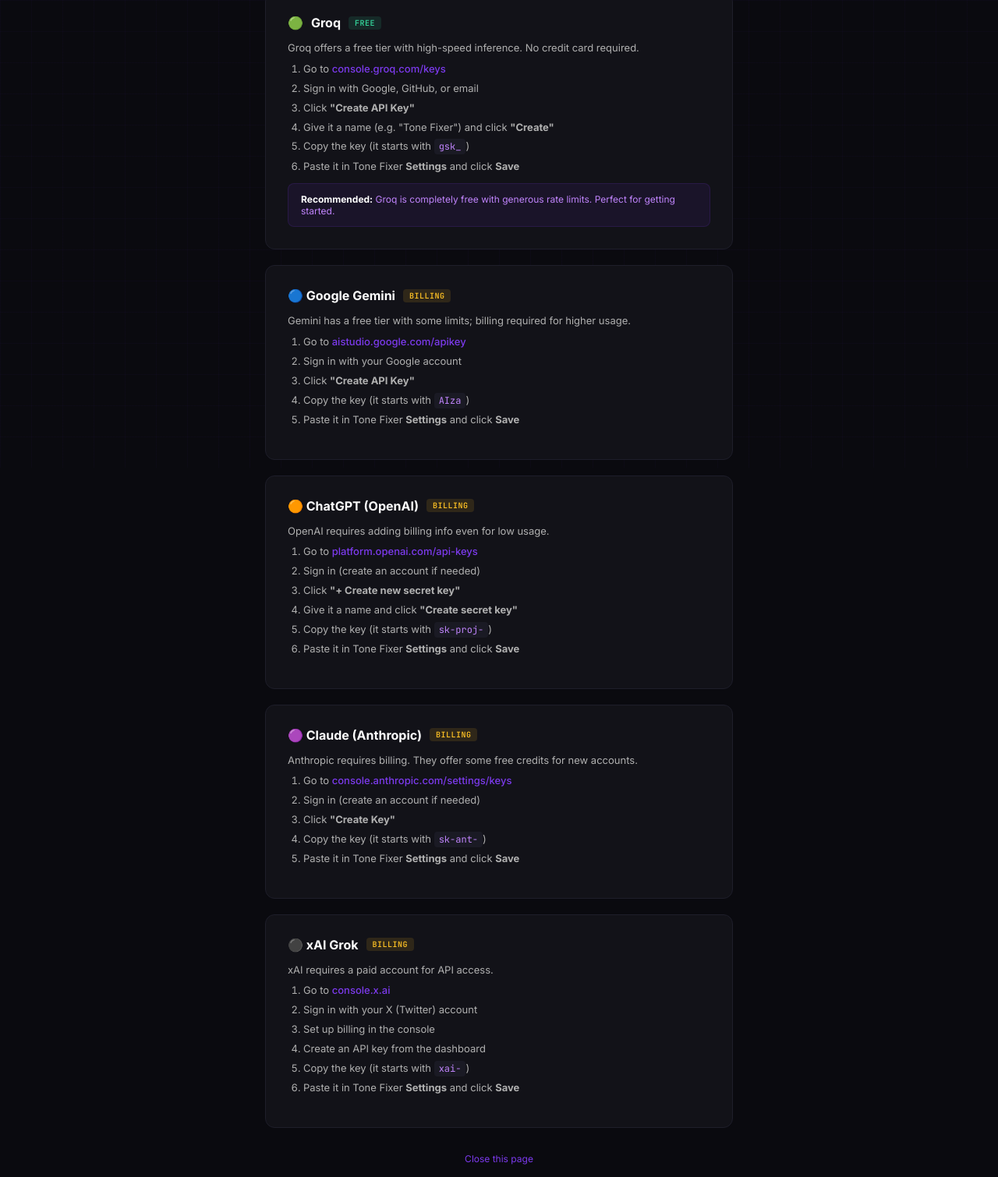
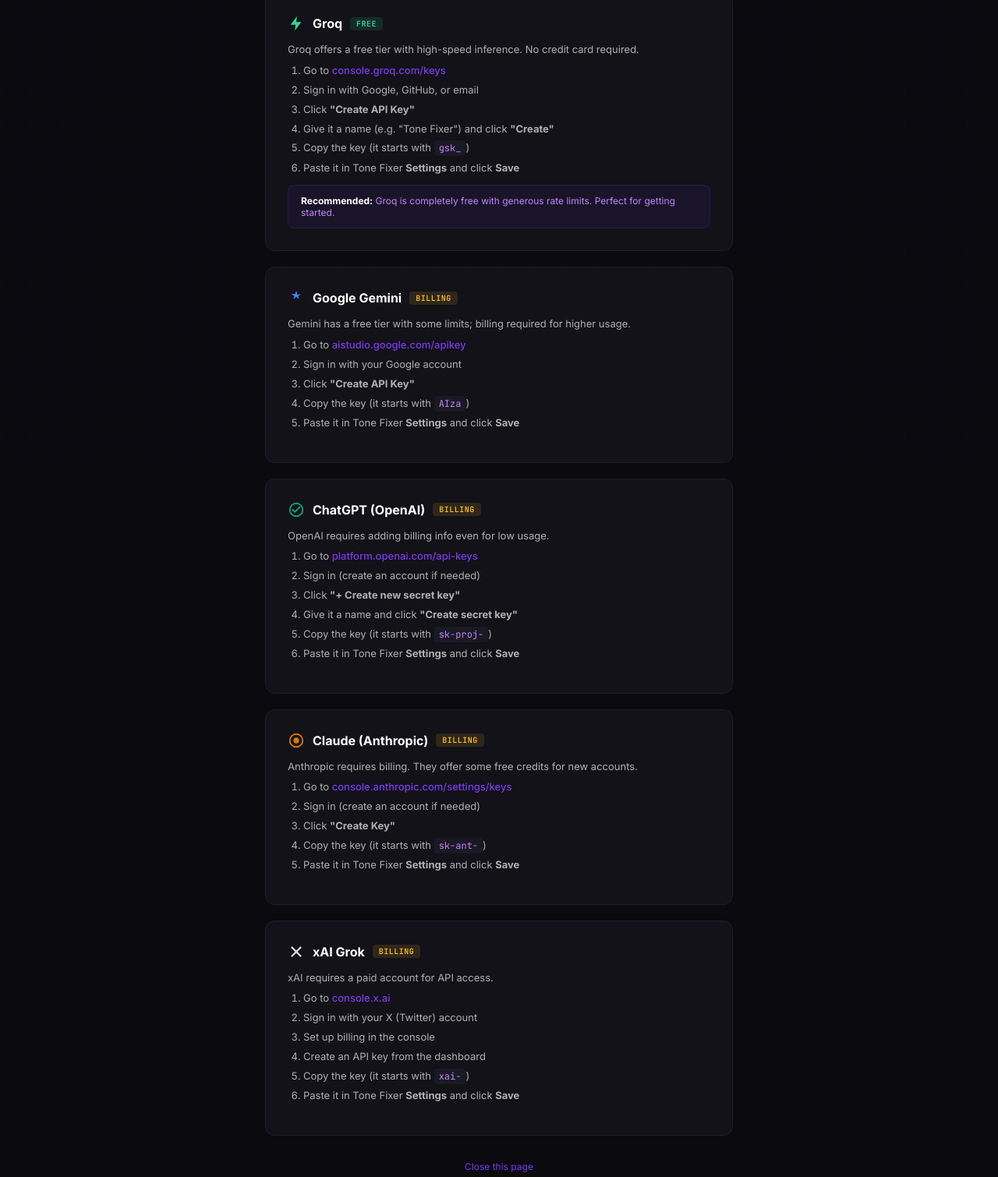
Before and after one commit to shreyashp47/tone-fixer, a browser extension: page guide.html in a window 1280 px wide. Shown: the part 200-1710 px from the top of the page at 78% size. Drawn offline with Linux system fonts and the light colour scheme.

Commit message:
Replace emojis with brand SVG icons in API key guide

```diff
--- a/guide.html
+++ b/guide.html
@@ -121,6 +121,12 @@
     }
     .tip strong { color: #fff; }
 
+    .brand-icon {
+      width: 22px;
+      height: 22px;
+      flex-shrink: 0;
+    }
+
     .footer-note {
       text-align: center;
       font-size: 12px;
@@ -155,7 +161,11 @@
     </p>
 
     <div class="card">
-      <h2><span>🟢</span> Groq <span class="badge badge-free">Free</span></h2>
+      <h2>
+        <svg class="brand-icon" viewBox="0 0 24 24" fill="none">
+          <path d="M13 2L4 14h7l-1 8 9-12h-7l1-8z" fill="#34d399"/>
+        </svg>
+        Groq <span class="badge badge-free">Free</span></h2>
       <p>Groq offers a free tier with high-speed inference. No credit card required.</p>
       <ol>
         <li>Go to <a href="https://console.groq.com/keys" target="_blank">console.groq.com/keys</a></li>
@@ -172,7 +182,11 @@
     </div>
 
     <div class="card">
-      <h2>🔵 Google Gemini <span class="badge badge-paid">Billing</span></h2>
+      <h2>
+        <svg class="brand-icon" viewBox="0 0 24 24" fill="none">
+          <path d="M12 2l1.5 5.5L19 7l-4.5 2.5L16 14l-4-3-4 3 1.5-4.5L5 7l5.5-.5L12 2z" fill="#4285f4"/>
+        </svg>
+        Google Gemini <span class="badge badge-paid">Billing</span></h2>
       <p>Gemini has a free tier with some limits; billing required for higher usage.</p>
       <ol>
         <li>Go to <a href="https://aistudio.google.com/apikey" target="_blank">aistudio.google.com/apikey</a></li>
@@ -184,7 +198,12 @@
     </div>
 
     <div class="card">
-      <h2>🟠 ChatGPT (OpenAI) <span class="badge badge-paid">Billing</span></h2>
+      <h2>
+        <svg class="brand-icon" viewBox="0 0 24 24" fill="none">
+          <circle cx="12" cy="12" r="9" stroke="#10a37f" stroke-width="2"/>
+          <path d="M7 12l3 3 7-7" stroke="#10a37f" stroke-width="2" stroke-linecap="round" stroke-linejoin="round"/>
+        </svg>
+        ChatGPT (OpenAI) <span class="badge badge-paid">Billing</span></h2>
       <p>OpenAI requires adding billing info even for low usage.</p>
       <ol>
         <li>Go to <a href="https://platform.openai.com/api-keys" target="_blank">platform.openai.com/api-keys</a></li>
@@ -197,7 +216,12 @@
     </div>
 
     <div class="card">
-      <h2>🟣 Claude (Anthropic) <span class="badge badge-paid">Billing</span></h2>
+      <h2>
+        <svg class="brand-icon" viewBox="0 0 24 24" fill="none">
+          <circle cx="12" cy="12" r="9" fill="none" stroke="#d97706" stroke-width="2"/>
+          <circle cx="12" cy="12" r="4" fill="#d97706"/>
+        </svg>
+        Claude (Anthropic) <span class="badge badge-paid">Billing</span></h2>
       <p>Anthropic requires billing. They offer some free credits for new accounts.</p>
       <ol>
         <li>Go to <a href="https://console.anthropic.com/settings/keys" target="_blank">console.anthropic.com/settings/keys</a></li>
@@ -209,7 +233,12 @@
     </div>
 
     <div class="card">
-      <h2>⚫ xAI Grok <span class="badge badge-paid">Billing</span></h2>
+      <h2>
+        <svg class="brand-icon" viewBox="0 0 24 24" fill="none">
+          <path d="M18 6L6 18" stroke="#e0e0e0" stroke-width="2.5" stroke-linecap="round"/>
+          <path d="M6 6l12 12" stroke="#e0e0e0" stroke-width="2.5" stroke-linecap="round"/>
+        </svg>
+        xAI Grok <span class="badge badge-paid">Billing</span></h2>
       <p>xAI requires a paid account for API access.</p>
       <ol>
         <li>Go to <a href="https://console.x.ai" target="_blank">console.x.ai</a></li>
```
